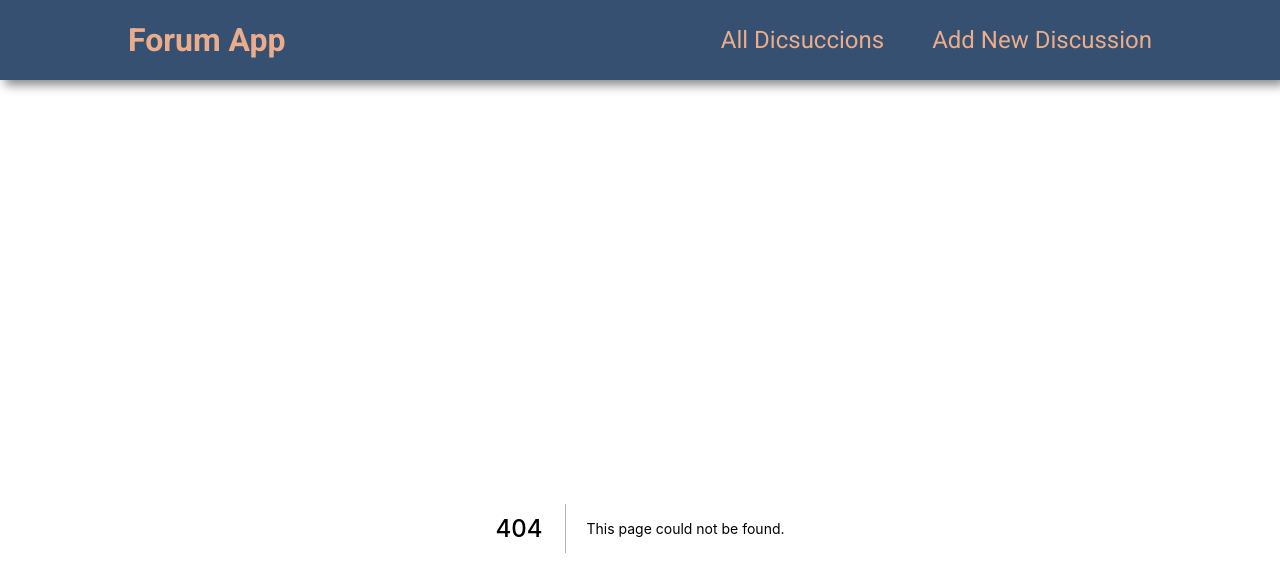
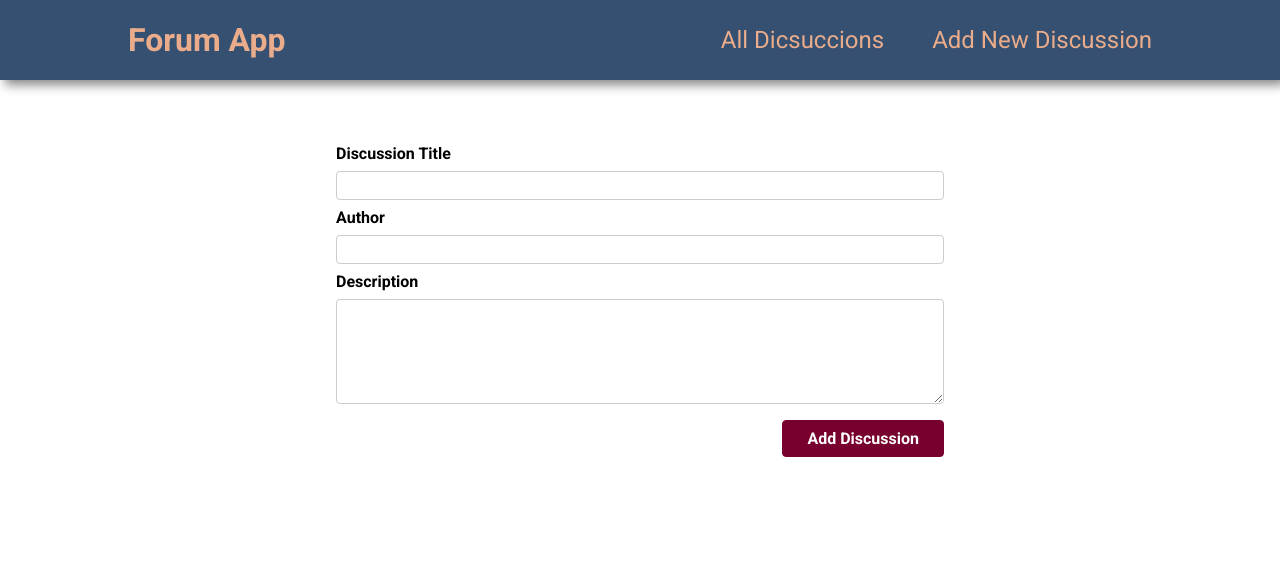
Before and after one commit to AndreyStrelkovv/forum-nextjs, a Next.js app: page /new-discussion in a window 1280 px wide. Before the commit this address had no page. Shown: the top 576 px of the page. Built offline with nearby package versions, Linux system fonts and the light colour scheme.

Commit message:
New discussion form layout

```diff
--- /dev/null
+++ b/components/Dicsussion/NewDiscussionForm.js
@@ -0,0 +1,53 @@
+import React, { useRef } from 'react'
+import classes from "./NewDiscussionForm.module.css"
+
+const NewDiscussionForm = () => {
+  const titleInputRef = useRef();
+  const addressInputRef = useRef();
+  const descriptionInputRef = useRef();
+
+  function submitHandler(event) {
+    event.preventDefault();
+
+    const enteredTitle = titleInputRef.current.value;
+    const enteredAddress = addressInputRef.current.value;
+    const enteredDescription = descriptionInputRef.current.value;
+
+    const meetupData = {
+      title: enteredTitle,
+      address: enteredAddress,
+      description: enteredDescription,
+    };
+
+    props.onAddDiscussion(meetupData);
+  }
+
+  return (
+    <div className={classes.newMeetupForm}>
+      <form className={classes.form} onSubmit={submitHandler}>
+        <div className={classes.control}>
+          <label htmlFor='title'>Discussion Title</label>
+          <input type='text' required id='title' ref={titleInputRef} />
+        </div>
+        <div className={classes.control}>
+          <label htmlFor='author'>Author</label>
+          <input type='text' required id='author' ref={addressInputRef} />
+        </div>
+        <div className={classes.control}>
+          <label htmlFor='description'>Description</label>
+          <textarea
+            id='description'
+            required
+            rows='5'
+            ref={descriptionInputRef}
+          ></textarea>
+        </div>
+        <div className={classes.actions}>
+          <button>Add Discussion</button>
+        </div>
+      </form>
+    </div>
+  )
+}
+
+export default NewDiscussionForm
--- /dev/null
+++ b/components/Dicsussion/NewDiscussionForm.module.css
@@ -0,0 +1,49 @@
+.newMeetupForm {
+
+}
+
+.form {
+  padding: 1rem;
+}
+
+.control {
+  margin-bottom: 0.5rem;
+}
+
+.control label {
+  display: block;
+  font-weight: bold;
+  margin-bottom: 0.5rem;
+}
+
+.control input,
+.control textarea {
+  display: block;
+  font: inherit;
+  border-radius: 4px;
+  border: 1px solid #ccc;
+  padding: 0.25rem;
+  width: 100%;
+}
+
+.actions {
+  margin-top: 1rem;
+  text-align: right;
+}
+
+.actions button {
+  font: inherit;
+  cursor: pointer;
+  background-color: #77002e;
+  color: white;
+  padding: 0.5rem 1.5rem;
+  border: 1px solid #77002e;
+  border-radius: 4px;
+  font-weight: bold;
+}
+
+.actions button:hover,
+.actions button:active {
+  background-color: #a50e48;
+  border-color: #a50e48;
+}
--- a/components/layout/MainNavigation.js
+++ b/components/layout/MainNavigation.js
@@ -12,7 +12,7 @@
             <Link href='/'>All Dicsuccions</Link>
           </li>
           <li>
-            <Link href='/'>Add New Discussion</Link>
+            <Link href='/new-discussion'>Add New Discussion</Link>
           </li>
         </ul>
       </nav>
--- /dev/null
+++ b/pages/new-discussion/index.js
@@ -0,0 +1,15 @@
+import { Fragment } from "react";
+import NewDiscussionForm from "../../components/Dicsussion/NewDiscussionForm";
+
+export default function NewDiscussionFormPage() {
+
+  const addDiscussionHandler = () => {
+
+  }
+
+  return (
+    <Fragment>
+      <NewDiscussionForm onAddDiscussion={addDiscussionHandler}/>
+    </Fragment>
+  )
+}
```
Also changed, not shown: components/Dicsussion/NewDiscussion.js (deleted, +0 -11 lines).
